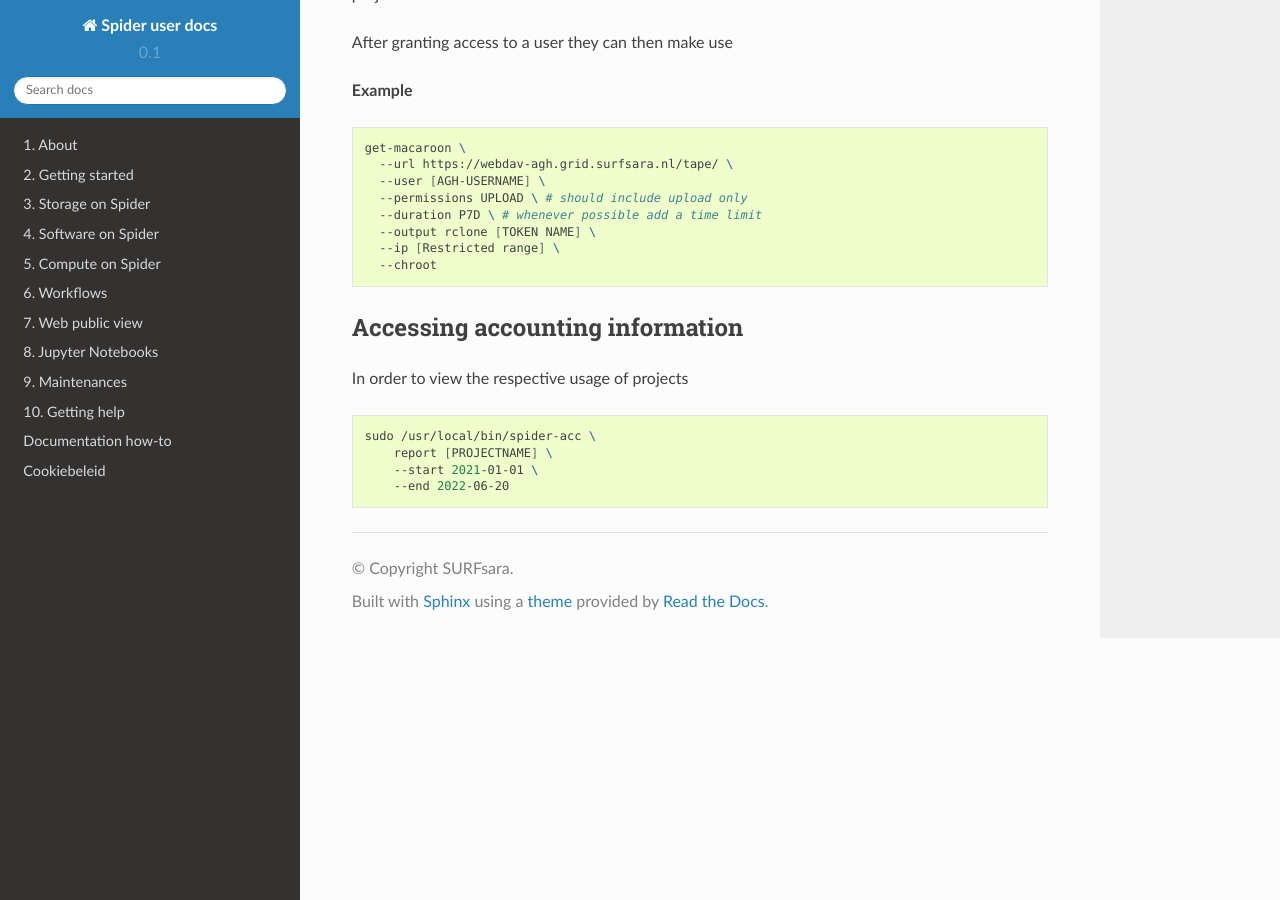
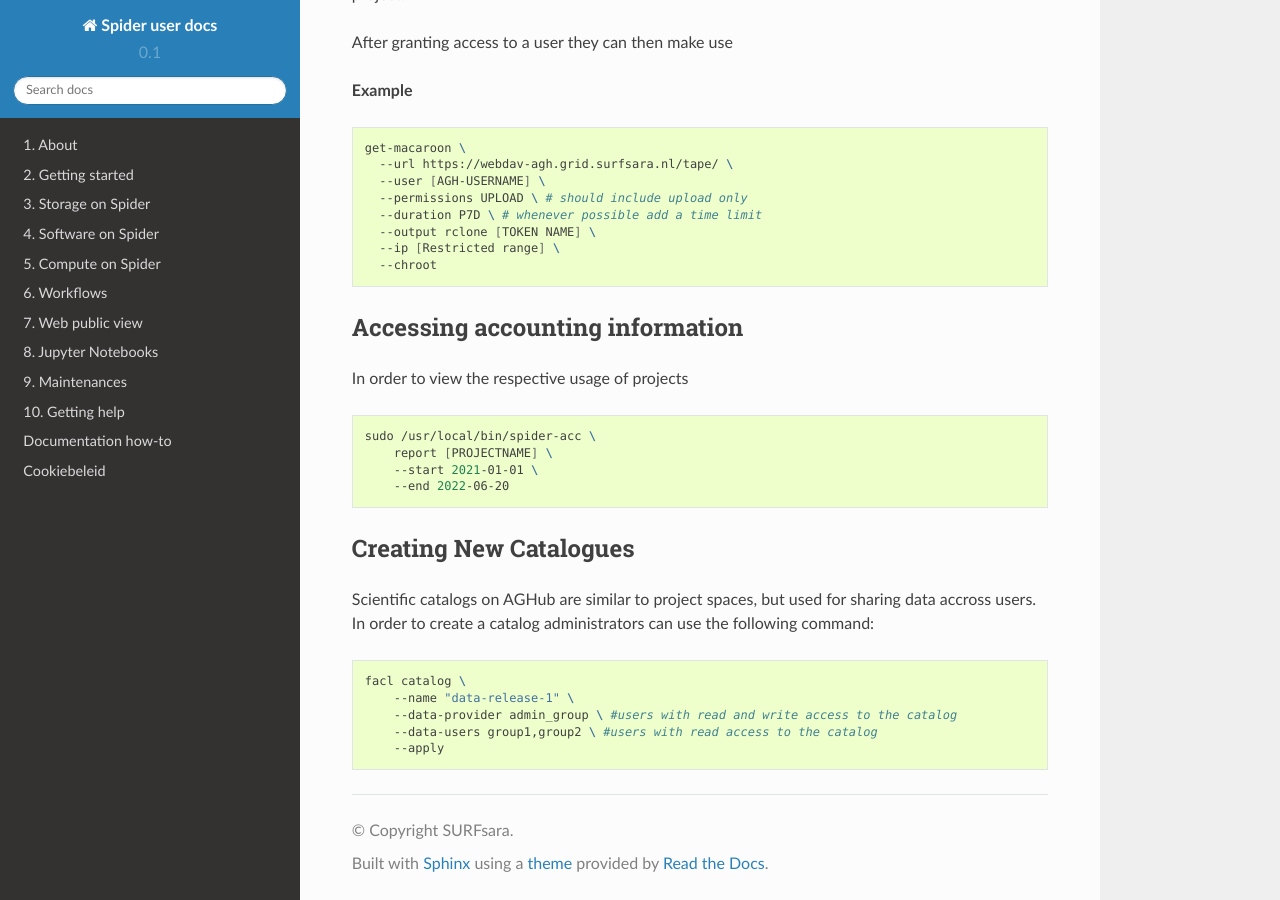
Before and after one commit to sara-nl/spiderdocs, a Sphinx documentation site: the page built from source/Pages/aghub/agh_admin_guide.rst, in a window 1280 px wide and 900 px high, scrolled down 1156 px. Built offline with Sphinx 7.4.7 and the Read the Docs theme 2.0.0, drawn with Linux system fonts in a browser that asks for light colours.

Commit message:
catalog pages

```diff
--- a/source/Pages/aghub/agh_admin_guide.rst
+++ b/source/Pages/aghub/agh_admin_guide.rst
@@ -81,3 +81,18 @@ In order to view the respective usage of projects
       report [PROJECTNAME] \
       --start 2021-01-01 \
       --end 2022-06-20
+
+
+=======================
+Creating New Catalogues
+=======================
+
+Scientific catalogs on AGHub are similar to project spaces, but used for sharing data accross users. In order to create a catalog administrators can use the following command:
+
+.. code-block:: bash
+
+  facl catalog \
+      --name "data-release-1" \
+      --data-provider admin_group \ #users with read and write access to the catalog
+      --data-users group1,group2 \ #users with read access to the catalog
+      --apply
```
